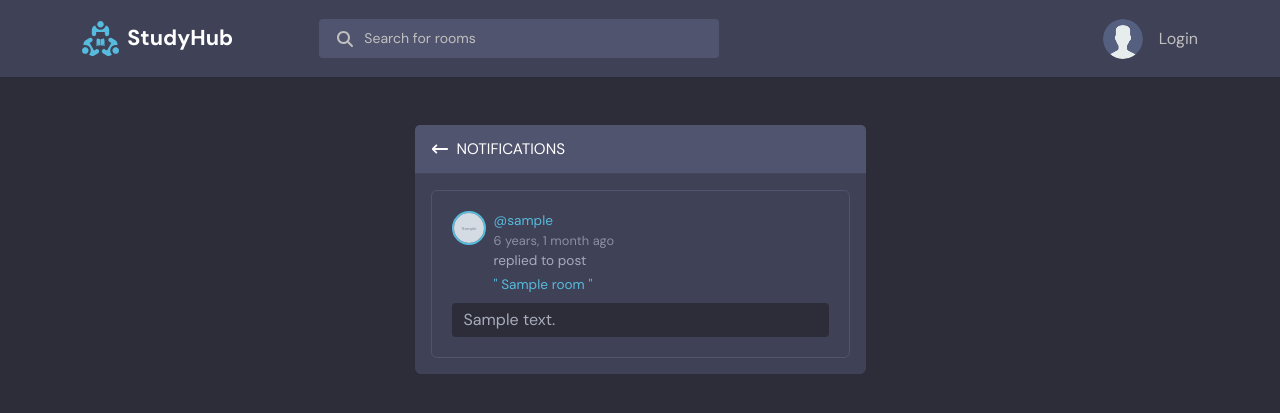
After one commit to athikapriya/django-studyhub, a Django app: template base/templates/base/user_notifications.html in a window 1280 px wide. The commit adds this page. Shown: the top 413 px of the page. Run offline with Django 3.2, Linux system fonts and the light colour scheme; the template is opened without the code that fills it: most values are stand-ins (such as "Sample title", 1, 10 or a date in 2020); grey boxes marked "Sample" are stand-in pictures; one stand-in notice (Sample message) is shown; some libraries are stand-ins or nearby versions.

Commit message:
Add user notifications page showing room messages from others

```diff
--- a/base/templates/base/homepage.html
+++ b/base/templates/base/homepage.html
@@ -99,7 +99,11 @@
                 <!-- topics and activity tab starts -->
                 <div class="d-flex align-items-center justify-content-center gap-3 my-4 tabs">
                     <a href="{% url 'browse-topics' %}" class="text-decoration-none color-primary fw-semibold rounded-5">Browse Topics</a>
-                    <a href="{% url 'activity' request.user.username %}" class="text-decoration-none color-primary fw-semibold rounded-5">Recent Activity</a>
+                    {% if user.is_authenticated %}
+                        <a href="{% url 'activity' request.user.username %}" class="text-decoration-none color-primary fw-semibold rounded-5">
+                            Recent Activity
+                        </a>
+                    {% endif %}
                 </div>
                 <!-- topics and activity tab ends -->
 
--- a/base/templates/base/navbar.html
+++ b/base/templates/base/navbar.html
@@ -97,6 +97,17 @@ nav .dropdown-menu {
 
         <!-- =============== user section starts =============== -->
         {% if request.user.is_authenticated %}
+            <div class="d-flex align-items-center text-center gap-4">
+
+            <!-- notication bell starts -->
+            <a href="{% url 'notification' request.user.username %}" class="text-decoration-none">
+                <svg xmlns="http://www.w3.org/2000/svg" width="20" height="20" fill="currentColor" class="bi bi-bell-fill color-text-secondary" viewBox="0 0 16 16">
+                    <path d="M8 16a2 2 0 0 0 2-2H6a2 2 0 0 0 2 2m.995-14.901a1 1 0 1 0-1.99 0A5 5 0 0 0 3 6c0 1.098-.5 6-2 7h14c-1.5-1-2-5.902-2-7 0-2.42-1.72-4.44-4.005-4.901"/>
+                </svg>
+            </a>
+            <!-- notification bell ends -->
+
+            <!-- user action  -->
             <div class="dropdown">
                 <button class="d-flex align-items-center dropdown-toggle cursor-pointer border-0 bg-transparent" id="userDropdown" data-bs-toggle="dropdown" aria-expanded="false" aria-haspopup="true" style="cursor:pointer;">
 
@@ -178,7 +189,12 @@ nav .dropdown-menu {
                 </div>
                 <a href="{% url 'login' %}" class="text-decoration-none login-btn">Login</a>
             </div>
+
+
+        </div>
         {% endif %}
+
+        </div>
         <!-- =============== user section ends =============== -->
 
     </div>
--- /dev/null
+++ b/base/templates/base/user_notifications.html
@@ -0,0 +1,107 @@
+{% extends 'base/main.html' %}
+{% load static %}
+
+{% block css %}
+<style>
+    .notification{
+        border: 0.093rem solid var(--color-neutral);
+        padding: 1.25rem;
+        margin-bottom: 1rem;
+    }
+
+    .notification:last-child{
+        margin-bottom: 0;
+    }
+
+    .notification-message{
+        background-color: #2d2d39;
+        padding: 0.30rem 0.75rem;
+    }
+
+    .message-user{
+        font-size: 0.85rem;
+    }
+
+    .message-user__time{
+        font-size: 0.8rem;
+    }
+
+    .dropdown-item.trash-msg:hover{
+        background-color: transparent;
+    }
+</style>
+{% endblock %}
+
+
+{% block content %}
+<!-- =============== notification section starts here =============== -->
+
+<main id="notification">
+    <div class="container">
+        <div class="row my-5">
+            <div class="col-10 col-sm-8 col-md-7 col-lg-6 col-xl-5 mx-auto">
+
+                <div class="card text-bg-secondary" >
+                    <div class="card-header d-flex align-items-center gap-2 text-uppercase color-text-primary color-bg-surface">
+                        <a href="{% url 'homepage' %}" class="text-decoration-none d-flex align-items-center justify-content-center">
+                            <svg xmlns="http://www.w3.org/2000/svg"
+                                viewBox="0 0 640 640"
+                                width="18"
+                                height="18"
+                                fill="currentColor"
+                                class="color-text-primary">
+                                <title>Back</title>
+                                <path d="M41.4 297.4C28.9 309.9 28.9 330.2 41.4 342.7L169.4 470.7C181.9 483.2 202.2 483.2 214.7 470.7C227.2 458.2 227.2 437.9 214.7 425.4L141.3 352L576 352C593.7 352 608 337.7 608 320C608 302.3 593.7 288 576 288L141.3 288L214.7 214.6C227.2 202.1 227.2 181.8 214.7 169.3C202.2 156.8 181.9 156.8 169.4 169.3L41.4 297.3z"/>
+                            </svg>
+                        </a>
+                        <span>Notifications</span>
+                    </div>
+                    <div class="card-body color-bg-main">
+                        {% for message in notifications %}
+
+                        <div class="notification rounded-2">
+                            <!-- =============== message info starts with action =============== -->
+                            <div class="d-flex">
+
+                                <div class="col-12">
+                                    <div class="d-flex gap-2">
+                                        {% if message.user.avatar and message.user.avatar.name != "profile.svg" %}
+                                            <div style="border: 2px solid var(--color-primary); border-radius: 50%; width: auto; height: 34px;">
+                                                <img src="{{ message.user.avatar.url }}" class="rounded-circle" width="30" height="30" style="object-fit: cover;" alt="Profile Picture">
+                                            </div>
+                                        {% else %}
+                                            <img src="{% static 'images/profile.svg' %}" class="rounded-circle" width="30" height="30" alt="Default avatar">
+                                        {% endif %}
+
+                                        <div class="message-user">
+                                            <a href="{% url 'user-profile' message.user.username %}" class="text-decoration-none color-primary ">@{{message.user.username|truncatechars:10}}</a>
+                                            <span class="d-block color-text-secondary message-user__time">{{message.created_at|timesince}} ago</span>
+                                            <span class=" color-text-tertiary">replied to post</span>
+                                            <span class="d-block color-primary mt-1">" {{message.room}} "</span>
+                                        </div>
+                                    </div>
+
+                                </div>
+
+
+                            </div>
+                            <!-- =============== message info ends with action =============== -->
+
+                            <!-- =============== message starts =============== -->
+                            <div class="notification-message rounded-1 mt-2 color-text-tertiary">
+                                {{message}}
+                            </div>
+                            <!-- =============== message ends =============== -->
+                        </div>
+
+                        {% endfor %}
+                    </div>
+                </div>
+
+            </div>
+        </div>
+    </div>
+</main>
+
+<!-- =============== notification section ends here =============== -->
+{% endblock %}
--- a/base/urls.py
+++ b/base/urls.py
@@ -30,5 +30,9 @@ urlpatterns = [
 
     # =============== User Profile ===============
     path("<str:username>/", views.userProfile, name="user-profile"),
+
+    # =============== Activities and Notifications ===============
     path("<str:username>/activity/", views.user_activity, name="activity"),
+    path("<str:username>/notification/", views.user_notifications, name="notification"),
+
 ]
```
Also changed, not shown: base/templates/base/components/notification_components.html (deleted, +0 -92 lines), base/views.py (+22 -0 lines). Lines whose indentation alone changed are shown as unchanged.
